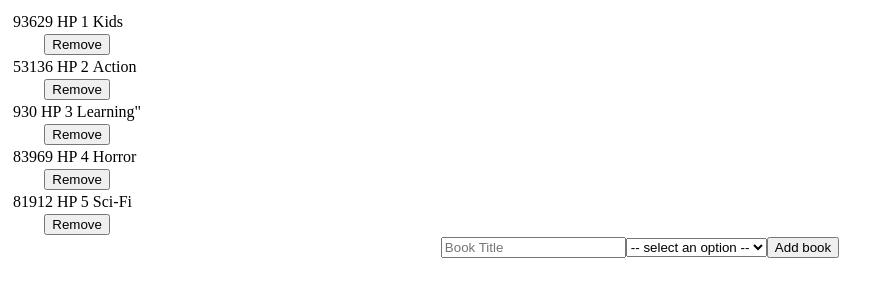
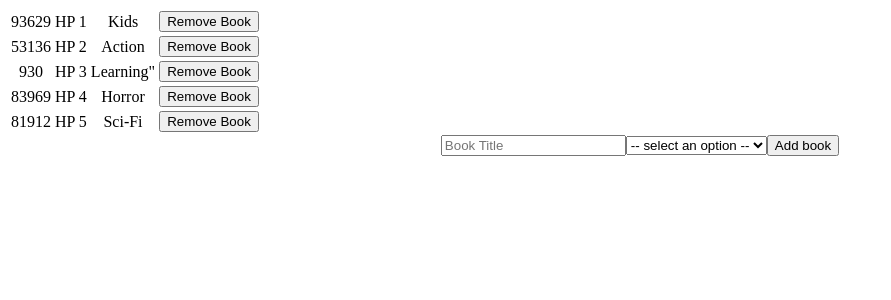
Before and after one commit to arslanbisharat/project-redux-bookstore, a React (Create React App) app: page / in a window 1280 px wide. Shown: the top 300 px of the page, without its empty margins (0-891 px from the left). Built offline with nearby package versions, Linux system fonts and the light colour scheme.

Commit message:
Added remove book functionality and passed it to book

```diff
--- a/src/actions/index.js
+++ b/src/actions/index.js
@@ -1,3 +1,3 @@
-export const createBook = book => ({ type: 'CREATE_BOOK', payload: book });
+export const createBook = (book) => ({ type: 'CREATE_BOOK', payload: book });
 
-export const removeBook = book => ({ type: 'REMOVE_BOOK', payload: book });
+export const removeBook = (book) => ({ type: 'REMOVE_BOOK', payload: book });
--- a/src/components/Book.js
+++ b/src/components/Book.js
@@ -1,13 +1,20 @@
 import React from 'react';
 import PropTypes from 'prop-types';
 
-const Book = ({ book }) => (
+const Book = ({ book, clickHandler }) => {
+  console.log(clickHandler);
+  return (
     <tr>
       <td>{book.id}</td>
       <td>{book.title}</td>
       <td>{book.category}</td>
+      <td>
+        {' '}
+        <button onClick={clickHandler}>Remove Book</button>{' '}
+      </td>
     </tr>
   );
+};
 
 Book.propTypes = {
   book: PropTypes.shape({
--- a/src/containers/BooksList.js
+++ b/src/containers/BooksList.js
@@ -2,25 +2,31 @@ import React from 'react';
 import { connect } from 'react-redux';
 import PropTypes from 'prop-types';
 import Book from '../components/Book';
+import { removeBook } from '../actions';
 
-const BooksList = ({ books }) => (
-  <div className="bookslist">
-    <table>
-      <tbody>
-        {books.map(book => (
-        <div>
-          <Book book={book} key={book.id} />
-          <button id= "removeButton">Remove</button>
-        </div>
+const BooksList = ({ books, removeBook }) => {
+  const handleRemoveBook = (book) => {
+    removeBook(book);
+  };
 
-))}
+  return (
+    <div className="books-list">
+      <table>
+        <tbody>
+          {books.map((book) => (
+            <Book book={book} key={book.id} clickHandler={handleRemoveBook} />
+          ))}
+        </tbody>
+      </table>
+    </div>
+  );
+};
 
-      </tbody>
-    </table>
-  </div>
-);
+const mapStateToProps = (state) => ({ books: state.books });
 
-const mapStateToProps = state => ({ books: state.books });
+const mapDispatchToProps = (dispatch) => ({
+  removeBook: (book) => dispatch(removeBook(book)),
+});
 
 BooksList.defaultProps = {
   books: [],
@@ -28,7 +34,7 @@ BooksList.defaultProps = {
 
 BooksList.propTypes = {
   books: PropTypes.arrayOf(PropTypes.object),
-  removeBook: PropTypes.func.isRequired
+  removeBook: PropTypes.func.isRequired,
 };
 
-export default connect(mapStateToProps)(BooksList);
+export default connect(mapStateToProps, mapDispatchToProps)(BooksList);
--- a/src/reducers/books.js
+++ b/src/reducers/books.js
@@ -1,11 +1,17 @@
 const bookReducer = (state, action) => {
   switch (action.type) {
     case 'CREATE_BOOK':
-      console.log(state);
       return { books: [...state.books, action.payload] };
 
     case 'REMOVE_BOOK':
-      return null;
+      console.log(action.payload.target);
+      return {
+        books: state.books.map((book) => {
+          if (book.id !== action.payload.id) {
+            return book;
+          }
+        }),
+      };
 
     default:
       return state;
```
Lines whose indentation alone changed are shown as unchanged.
